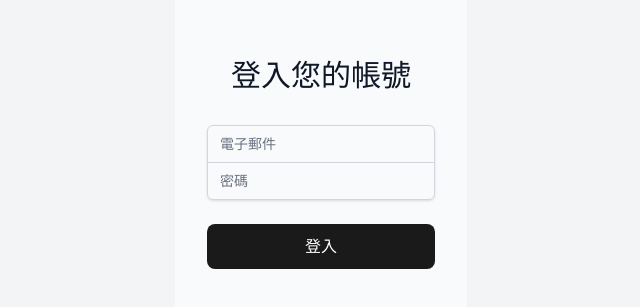
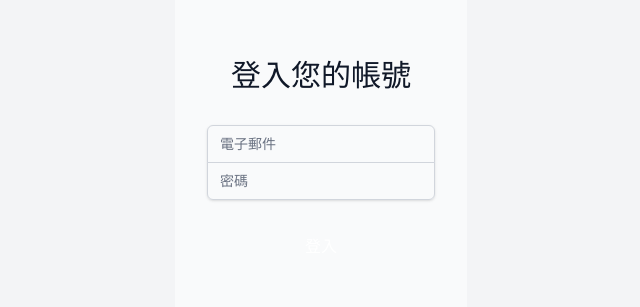
Before and after one commit to galaxydrifting/trello-frontend, a React (Vite) app: page / in a window 1280 px wide. Shown: the part 281-588 px from the top of the page, without its empty margins (319-959 px from the left). Built offline with nearby package versions, Linux system fonts and the light colour scheme.

Commit message:
fix(Button): 將按鈕背景顏色更改為透明，以改善視覺一致性

```diff
--- a/src/index.css
+++ b/src/index.css
@@ -46,7 +46,7 @@ button {
   font-size: 1em;
   font-weight: 500;
   font-family: inherit;
-  background-color: #1a1a1a;
+  background-color: transparent;
   cursor: pointer;
   transition: border-color 0.25s;
 }
```
